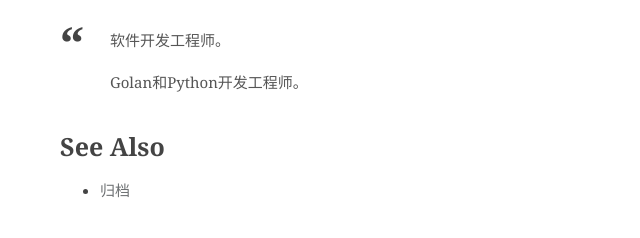
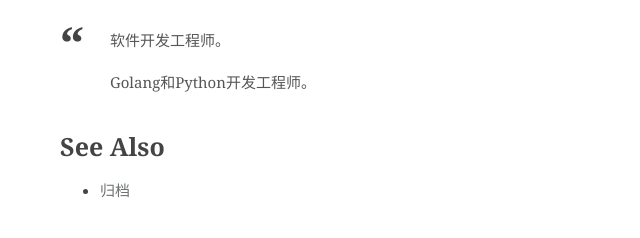
Before and after one commit to Chiching/chiching.github.io, a plain HTML site: page about/index.html in a window 1280 px wide. Shown: the part 279-517 px from the top of the page, 0-640 px from the left. Drawn offline with nearby package versions, Linux system fonts and the light colour scheme; some packages are replaced by stand-ins of ours.

Commit message:
Update index.html

```diff
--- a/about/index.html
+++ b/about/index.html
@@ -90,7 +90,7 @@
                             <blockquote>
 <p>软件开发工程师。</p>
 
-<p>Golan和Python开发工程师。</p>
+<p>Golang和Python开发工程师。</p>
 </blockquote>
 
                         </div>
```
